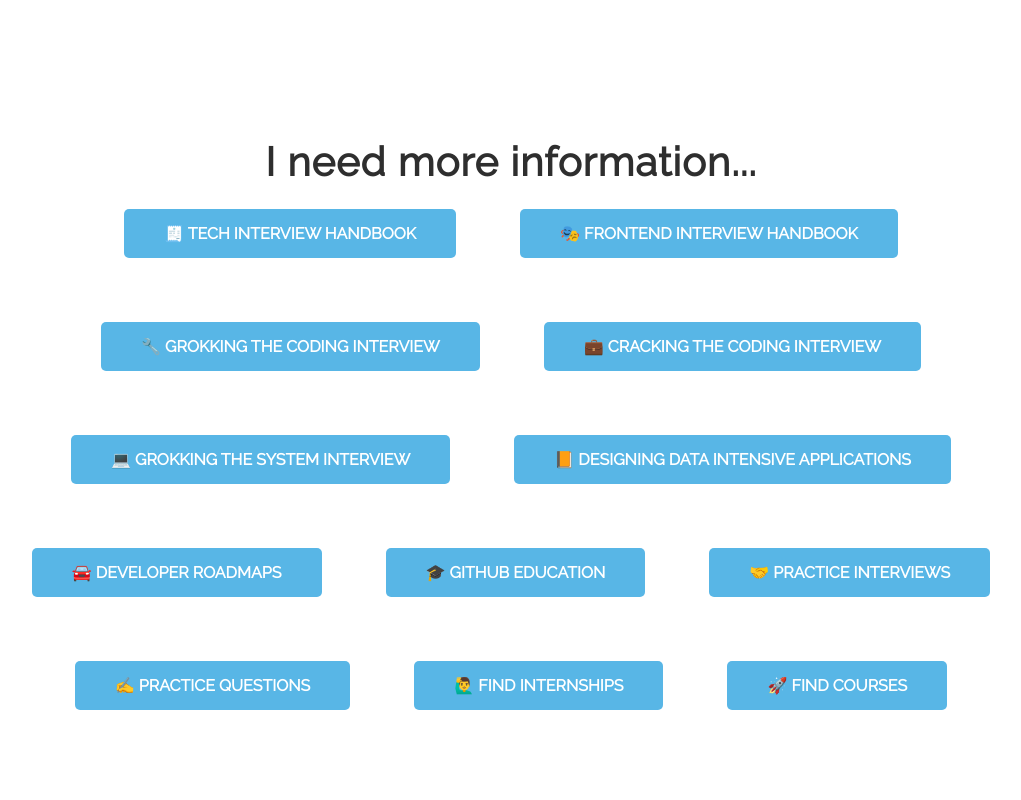
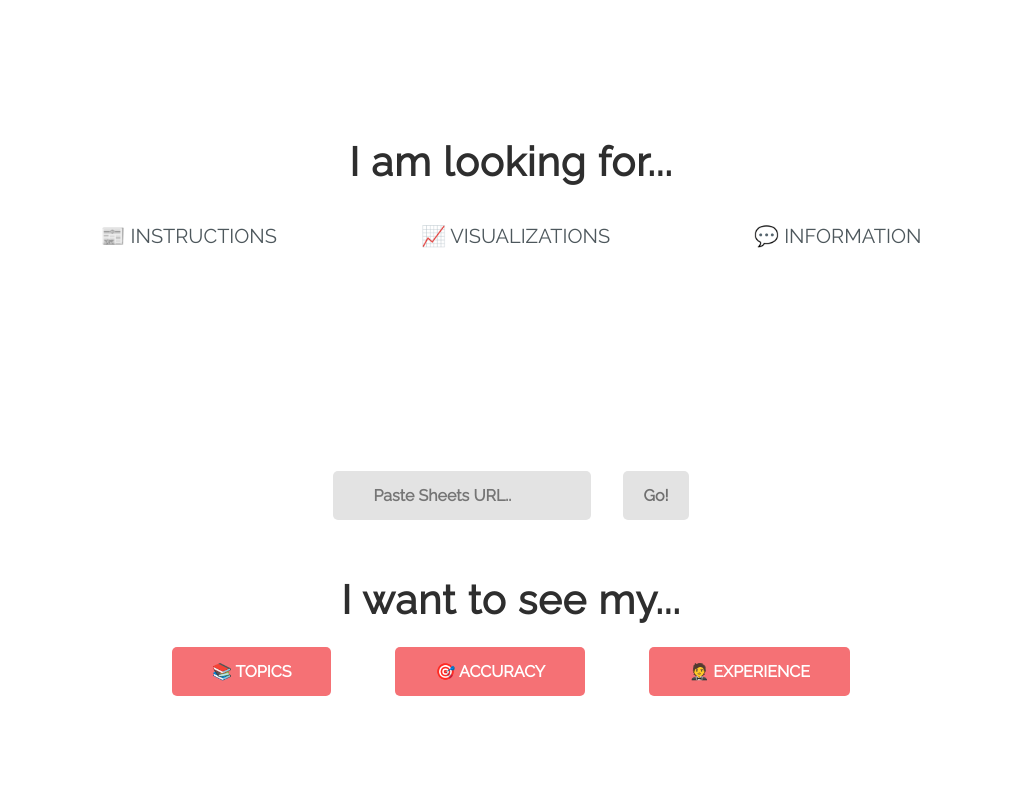
Before and after one commit to Hi-Van/preeepare, a React (Create React App) app: page / in a window 1280 px wide. Shown: the part 320-1120 px from the top of the page, without its empty margins (129-1150 px from the left). Built offline with nearby package versions, Linux system fonts and the light colour scheme.

Commit message:
added soft scroll and navigation section

```diff
--- a/package.json
+++ b/package.json
@@ -12,7 +12,8 @@
     "react-chartjs-2": "^2.10.0",
     "react-dom": "^16.14.0",
     "react-router-dom": "^5.2.0",
-    "react-scripts": "3.4.3"
+    "react-scripts": "3.4.3",
+    "react-scroll": "^1.8.1"
   },
   "scripts": {
     "predeploy": "npm run build",
--- a/src/App.css
+++ b/src/App.css
@@ -116,12 +116,27 @@
   color: #ffffff;
 }
 
+.btn-nav {
+  margin: 4vh;
+  padding: 15px 40px 15px 40px;
+  background-color: #ffffff;
+  font-size: 2.5vh;
+  font-weight: 400;
+  font-family: "Raleway";
+  border-radius: 5px;
+  color: #4d575c;
+}
+
 .btn-info:hover {
   background-color: #60bae7;
 }
 
 .btn-chart:hover {
   background-color: #ff7a7e;
+}
+
+.btn-nav:hover {
+  background-color: #eeeeee;
 }
 
 .graph-wrapper {
--- a/src/App.js
+++ b/src/App.js
@@ -3,6 +3,7 @@
 import Horizontal from './charts/accuracy';
 import HorizontalTwo from './charts/speed';
 import { Route, Link, Switch } from 'react-router-dom';
+import { Link as SmoothLink } from 'react-scroll';
 import './App.css';
 
 function App() {
@@ -32,7 +33,35 @@
       <h1>Preeepare</h1>
       <h2>Visualize your progression</h2>
 
-      <h1 className='chart-opt'>I need more information...</h1>
+      <h1 className='chart-opt'>I am looking for...</h1>
+
+      <div className='btn-layout'>
+        <SmoothLink to="instructions" smooth={true} duration={1000}><button className='btn-nav'><span role="img" aria-label='papers'>📰</span> INSTRUCTIONS</button></SmoothLink>
+        <SmoothLink to="graphs" smooth={true} duration={1000}><button className='btn-nav'><span role="img" aria-label='laptop'>📈</span> VISUALIZATIONS</button></SmoothLink>
+        <SmoothLink to="info" smooth={true} duration={1000}><button className='btn-nav'><span role="img" aria-label='target'>💬</span> INFORMATION</button></SmoothLink>
+      </div>
+
+
+      <form className="search" onSubmit={onSubmit}>
+        <input type="text" placeholder="Paste Sheets URL.." id="inputText" className="input" autocomplete="off" />
+        <button className='btn-submit' onSubmit={onSubmit}>Go!</button>
+      </form>
+
+      <h1 className='chart-opt' id='graphs'>I want to see my...</h1>
+
+      <div className='btn-layout'>
+        <Link to='/topics'><button className='btn-chart'><span role="img" aria-label='books'>📚</span> TOPICS</button></Link>
+        <Link to='/accuracy'><button className='btn-chart'><span role="img" aria-label='target'>🎯</span> ACCURACY</button></Link>
+        <Link to='/work'><button className='btn-chart'><span role="img" aria-label='laptop'>🤵</span> EXPERIENCE</button></Link>
+      </div>
+
+      <Switch>
+        <Route path='/topics' exact component={RadarMap} />
+        <Route path='/accuracy' exact component={Horizontal} />
+        <Route path='/work' exact component={HorizontalTwo} />
+      </Switch>
+
+      <h1 className='chart-opt' id='info'>I need more information...</h1>
 
       <div className='btn-layout'>
         <a href='https://yangshun.github.io/tech-interview-handbook/' target='_blank' rel='noopener noreferrer'>
@@ -83,25 +112,6 @@
           <button className='btn-info'><span role="img" aria-label='books'>🚀</span> FIND COURSES</button>
         </a>
       </div>
-
-      <form className="search" onSubmit={onSubmit}>
-        <input type="text" placeholder="Paste Sheets URL.." id="inputText" className="input" autocomplete="off" />
-        <button className='btn-submit' onSubmit={onSubmit}>Go!</button>
-      </form>
-
-      <h1 className='chart-opt'>I want to see my...</h1>
-
-      <div className='btn-layout'>
-        <Link to='/topics'><button className='btn-chart'><span role="img" aria-label='books'>📚</span> TOPICS</button></Link>
-        <Link to='/accuracy'><button className='btn-chart'><span role="img" aria-label='target'>🎯</span> ACCURACY</button></Link>
-        <Link to='/work'><button className='btn-chart'><span role="img" aria-label='laptop'>🤵</span> EXPERIENCE</button></Link>
-      </div>
-
-      <Switch>
-        <Route path='/topics' component={RadarMap} />
-        <Route path='/accuracy' component={Horizontal} />
-        <Route path='/work' component={HorizontalTwo} />
-      </Switch>
     </div>
   );
 }
```
Also changed, not shown: 1 other file (tests, documents, lock files or other folders).
